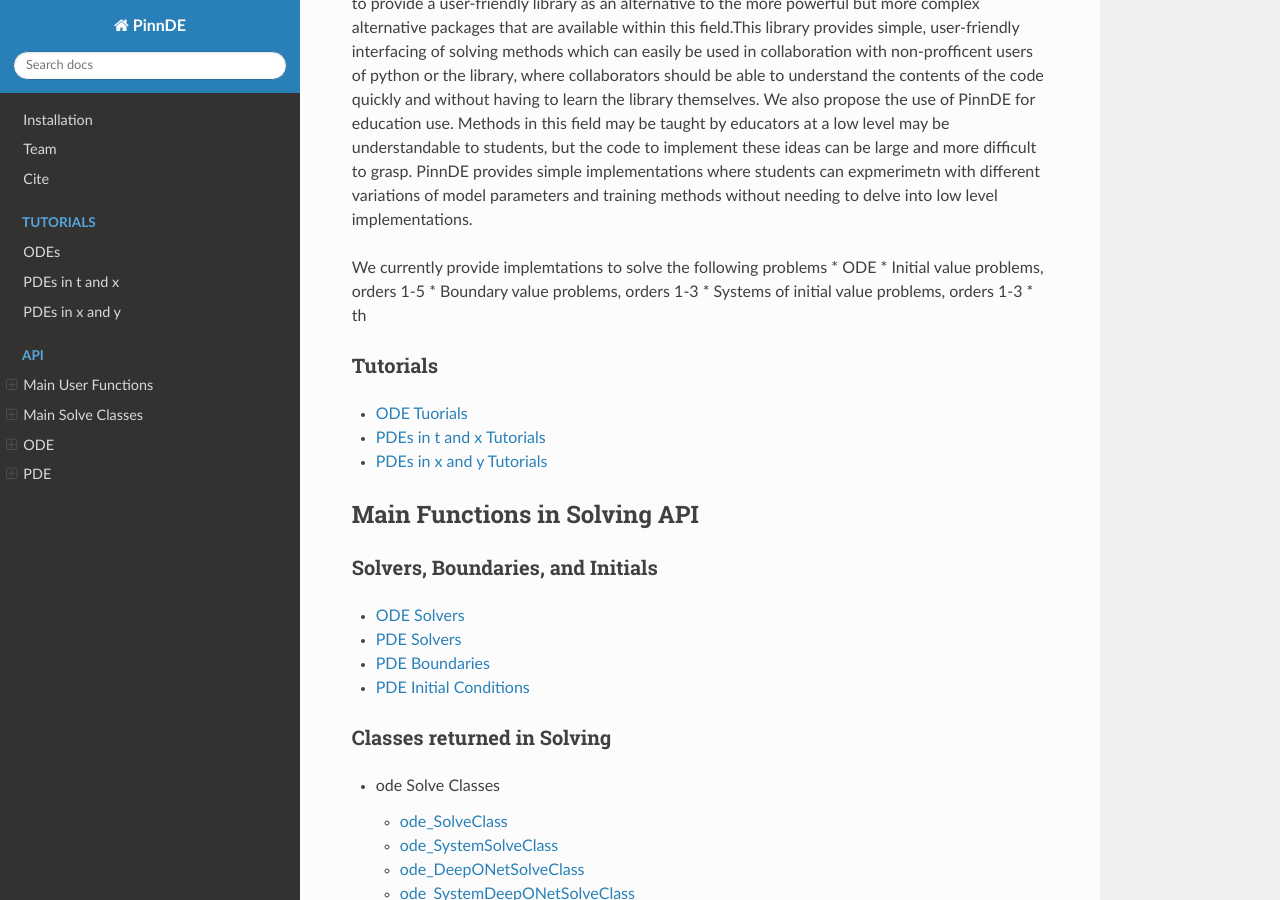
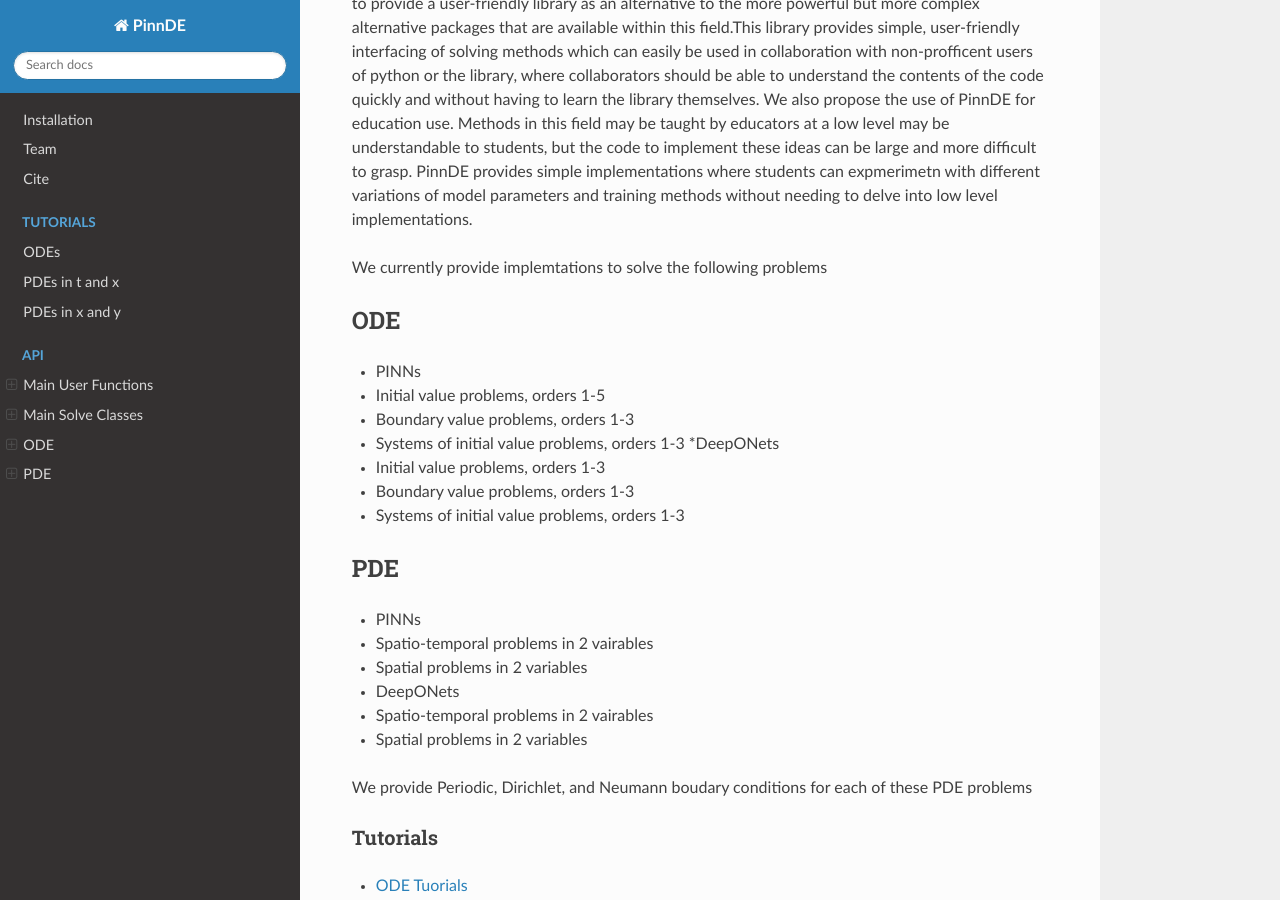
Before and after one commit to JB55Matthews/PinnDE, an MkDocs documentation site: the page built from docs/index.md, in a window 1280 px wide and 900 px high, scrolled down 240 px. Built offline with MkDocs 1.6.1, drawn with Linux system fonts in a browser that asks for light colours; nearby versions of some CDN libraries.

Commit message:
Update index.md

```diff
--- a/docs/index.md
+++ b/docs/index.md
@@ -12,12 +12,28 @@ these ideas can be large and more difficult to grasp. PinnDE provides simple imp
 variations of model parameters and training methods without needing to delve into low level implementations.
 
 We currently provide implemtations to solve the following problems
-* ODE
-   * Initial value problems, orders 1-5
-   * Boundary value problems, orders 1-3
-   * Systems of initial value problems, orders 1-3
-      * th
 
+ODE
+----
+* PINNs
+  * Initial value problems, orders 1-5
+  * Boundary value problems, orders 1-3
+  * Systems of initial value problems, orders 1-3
+*DeepONets
+  * Initial value problems, orders 1-3
+  * Boundary value problems, orders 1-3
+  * Systems of initial value problems, orders 1-3
+
+PDE
+-----
+* PINNs
+  * Spatio-temporal problems in 2 vairables
+  * Spatial problems in 2 variables
+* DeepONets
+  * Spatio-temporal problems in 2 vairables
+  * Spatial problems in 2 variables
+
+We provide Periodic, Dirichlet, and Neumann boudary conditions for each of these PDE problems
 
 ### Tutorials
 * [ODE Tuorials](Tutorials/Tutorials_ODEs/ODE_Tutorials.md)
```
